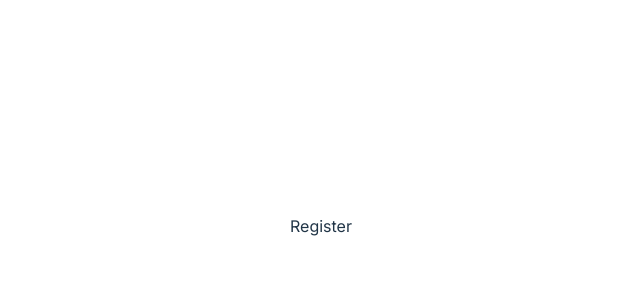
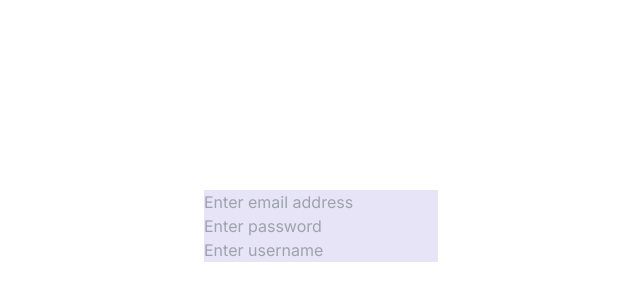
Before and after one commit to matthewdinata/tweedle-app, a React (Vite) app: page / in a window 1280 px wide. Shown: the part 174-474 px from the top of the page, without its empty margins (319-959 px from the left). Built offline with nearby package versions, Linux system fonts and the light colour scheme.

Commit message:
[Register] Set up component structure

```diff
--- a/src/components/register/Register.css
+++ b/src/components/register/Register.css
@@ -0,0 +1,3 @@
+.register > input {
+   @apply block bg-violet bg-opacity-20;
+}
--- a/src/components/register/Register.jsx
+++ b/src/components/register/Register.jsx
@@ -2,9 +2,16 @@ import React from 'react'
 import './Register.css'
 
 export default function Register() {
+
+  const handleSubmit = async (e) => {
+
+  }
+
   return (
-    <div className="register">
-      Register
-    </div>
+    <form className="register" onSubmit={handleSubmit}>
+      <input type="email" placeholder="Enter email address" />
+      <input type="password" placeholder="Enter password" />
+      <input type="text" placeholder="Enter username" /> {/* yup validation */}
+    </form>
   )
 }
```
